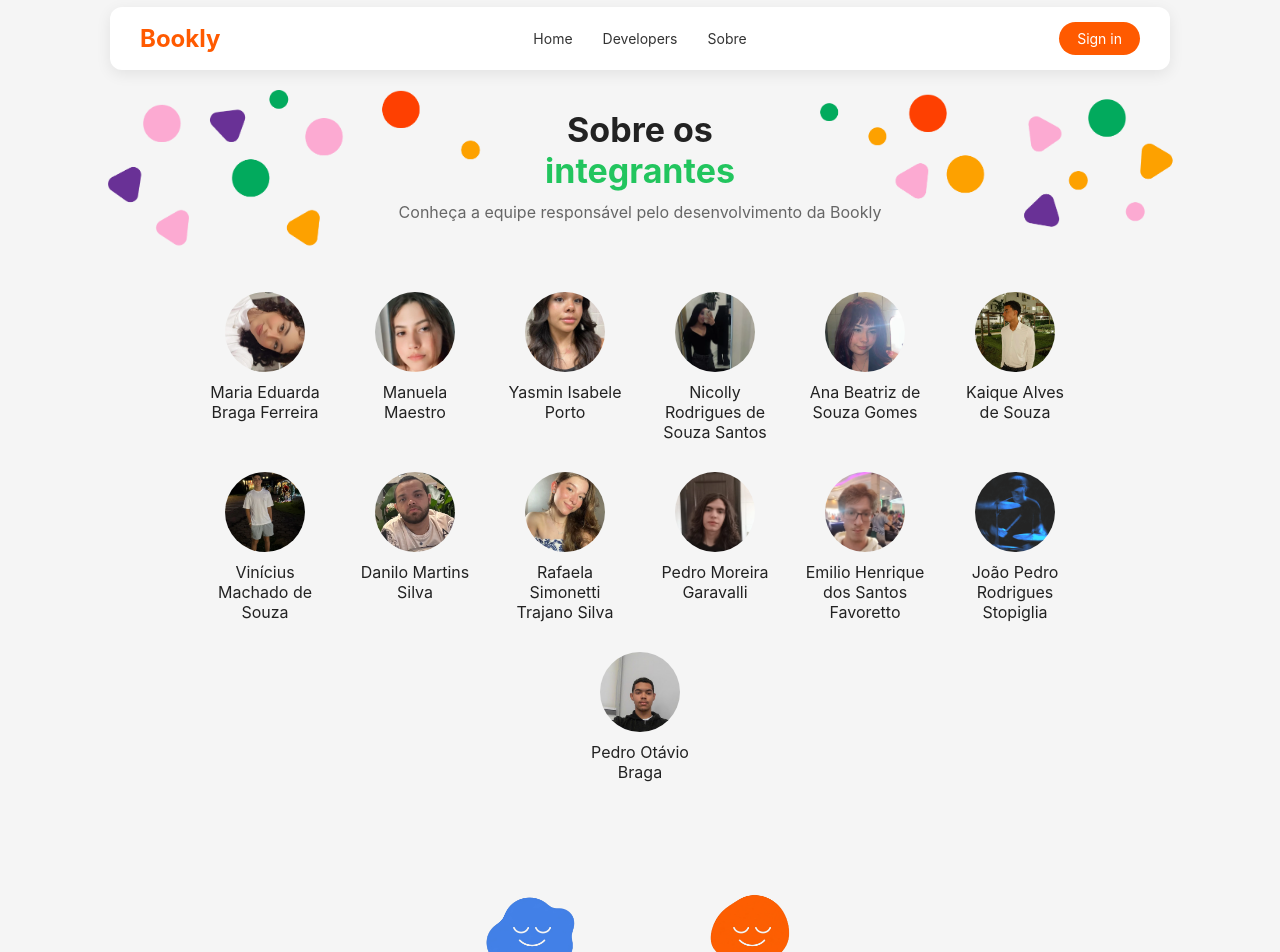
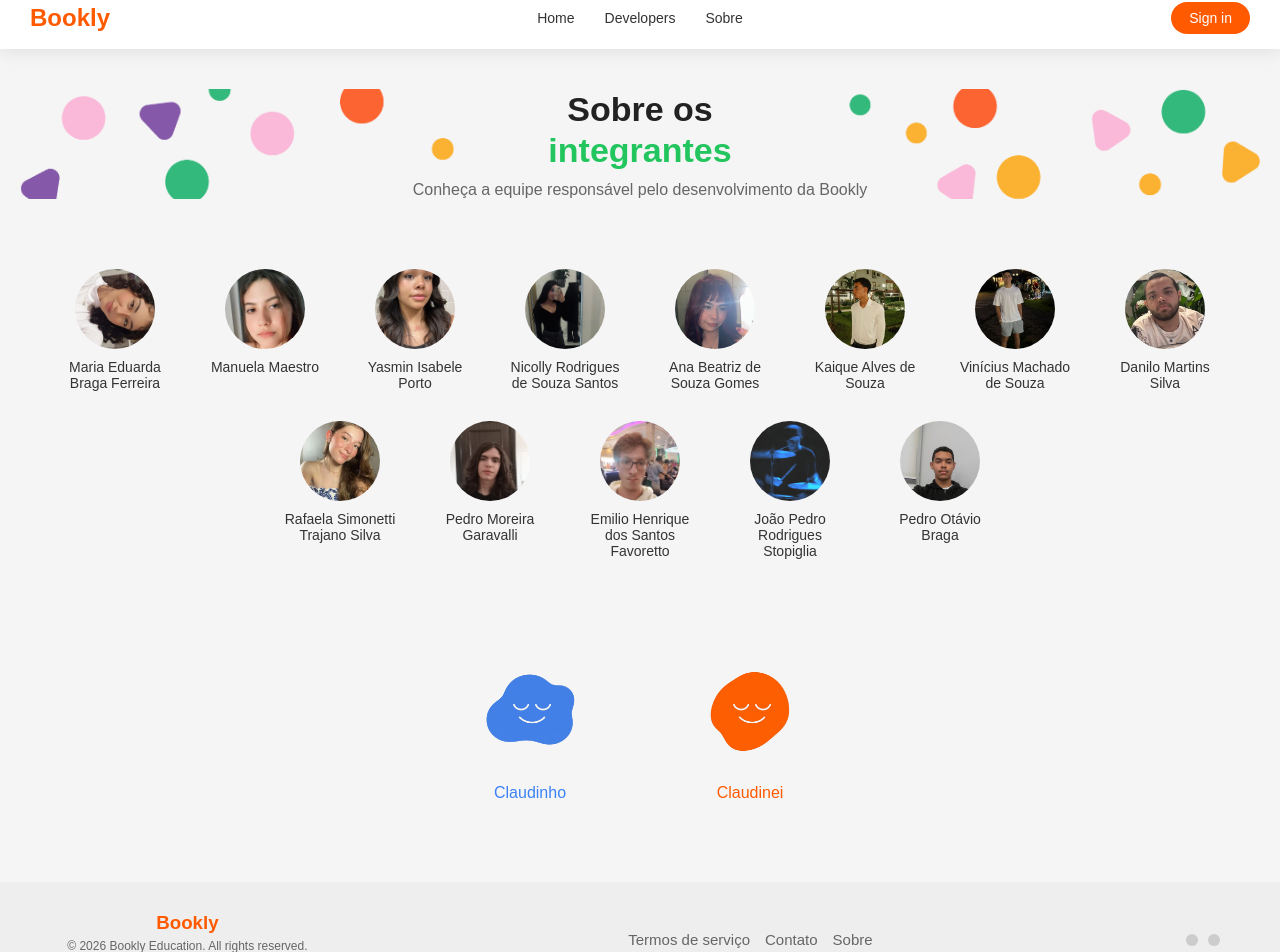
Before and after one commit to Supremeduck3/Atividade_Integradora_FrontEnd, a React (Vite) app: page / in a window 1280 px wide. Shown: the part 13-965 px from the top of the page. Built offline with nearby package versions, Linux system fonts and the light colour scheme.

Commit message:
feat: altera a proproção de tela

```diff
--- a/src/main.jsx
+++ b/src/main.jsx
@@ -6,6 +6,5 @@ import Home from '../src/pages/Home.jsx'
 createRoot(document.getElementById('root')).render(
     <StrictMode>
         <App />
-        <Home/>
     </StrictMode>,
 );
--- a/src/style/App.css
+++ b/src/style/App.css
@@ -1,13 +1,26 @@
+* {
+    margin: 0;
+    padding: 0;
+    box-sizing: border-box;
+}
+
+html,
+body {
+    width: 100%;
+    min-height: 100vh;
+}
+
 body {
     background-color: #f5f5f5;
     background-repeat: no-repeat;
     background-position: top center;
-    background-size: contain;
+    background-size: cover;
+    font-family: Arial, Helvetica, sans-serif;
 }
 
 .container {
-    max-width: 1100px;
-    margin: 0 auto;
+    width: 100%;
+    min-height: 100vh;
     text-align: center;
 }
 
@@ -18,10 +31,11 @@ body {
 
     background: white;
     padding: 15px 30px;
-    border-radius: 12px;
-    margin: 20px;
 
-    box-shadow: 0 4px 15px rgba(0,0,0,0.08);
+    width: 100%;
+    margin: 0;
+
+    box-shadow: 0 4px 15px rgba(0, 0, 0, 0.08);
 }
 
 .logo {
@@ -40,6 +54,7 @@ body {
 .header nav a {
     color: #333;
     font-size: 14px;
+    text-decoration: none;
 }
 
 .signin-btn {
@@ -50,6 +65,7 @@ body {
     border-radius: 999px;
     font-size: 14px;
     transition: 0.3s;
+    text-decoration: none;
 }
 
 .signin-btn:hover {
@@ -59,29 +75,52 @@ body {
 .title-section {
     margin: 40px 0;
     position: relative;
+    width: 100%;
+    overflow: hidden;
 }
 
 .title-section h2 {
     font-size: 34px;
     font-weight: bold;
     line-height: 1.2;
+
+    position: relative;
+    z-index: 1;
 }
 
 .title-section p {
     color: #666;
     margin-top: 10px;
+
+    position: relative;
+    z-index: 1;
 }
 
 .title-section img {
     position: absolute;
-    top: -50px;
-    left: 0;
-    width: 100%;
+    top: -10px;
+    left: 50%;
+    transform: translateX(-50%);
+
+    width: 11000px;
+    max-width: 100%;
+
+    opacity: 0.8;
     pointer-events: none;
+
+    z-index: 0;
 }
 
 .verde {
     color: #22c55e;
+}
+
+.azul {
+    color: #3b82f6;
+}
+
+.laranja {
+    color: #ff5a00;
 }
 
 .grid {
@@ -89,13 +128,22 @@ body {
     flex-wrap: wrap;
     justify-content: center;
     gap: 30px;
-    max-width: 900px;
+
+    width: 100%;
     margin: 70px auto 0;
+
+    position: relative;
+    z-index: 2;
 }
 
 .card {
     width: 120px;
     text-align: center;
+}
+
+.card p {
+    font-size: 14px;
+    color: #333;
 }
 
 .avatar {
@@ -111,6 +159,7 @@ body {
     display: flex;
     justify-content: center;
     gap: 100px;
+    flex-wrap: wrap;
 }
 
 .mascote img {
@@ -118,30 +167,25 @@ body {
     margin: 0 auto;
 }
 
-.azul {
-    color: #3b82f6;
-}
-
-.laranja {
-    color: #ff5a00;
-}
-
 .footer {
     background-color: #eee;
     padding: 30px 20px;
     margin-top: 60px;
+
+    display: flex;
+    justify-content: center;
     align-items: center;
-    display: flex;
 }
 
 .footer-content {
-    max-width: 1100px;
-    margin: 0 auto;
+    width: 100%;
+    padding: 0 40px;
+
     display: flex;
-    flex-direction: column;
+    justify-content: space-between;
     align-items: center;
-    gap: 20vh;
-    flex-direction: row;
+    flex-wrap: wrap;
+    gap: 20px;
 }
 
 .footer-left h3 {
@@ -157,19 +201,18 @@ body {
 .footer-center {
     display: flex;
     gap: 15px;
-    display: flex;
     align-items: center;
 }
 
 .footer-center a {
     font-size: 15px;
     color: #666;
+    text-decoration: none;
 }
 
 .footer-right {
     display: flex;
     gap: 10px;
-
 }
 
 .dot {
@@ -178,36 +221,28 @@ body {
     background: #ccc;
     border-radius: 50%;
 }
-.title-section img {
-    position: absolute;
-    top: -20px;
-    left: 0;
-    width: 100%;
-    pointer-events: none;
-    display: flex;
-}
 
 .login-page {
-
     min-height: 100vh;
     background-color: #f5f5f5;
+
     display: flex;
     justify-content: center;
     align-items: center;
-
 }
 
 .login-card {
     width: 380px;
-    background-color: #f5f5f5;
+    background-color: white;
     padding: 40px;
     border-radius: 25px;
-    box-shadow: 0 8px 25px redgba(0,0,0,0.10);
+
+    box-shadow: 0 8px 25px rgba(0, 0, 0, 0.10);
+
     text-align: center;
-
 }
 
-.login-card h1{
+.login-card h1 {
     color: #ff5a00;
     font-size: 42px;
     margin-bottom: 10px;
@@ -233,26 +268,31 @@ body {
 .login-inputs input {
     padding: 14px;
     width: 100%;
+
     border-radius: 12px;
     border: 1px solid #ddd;
+
     font-size: 15px;
     outline: none;
-    box-sizing: border-box ;
 }
 
 .login-inputs button {
     width: 100%;
     background-color: #ff5a00;
     color: #fff;
+
     border: none;
     padding: 14px;
+
     border-radius: 999px;
     font-size: 16px;
     font-weight: bold;
+
     cursor: pointer;
     transition: 0.3s;
 }
-.login-card button:hover {
+
+.login-inputs button:hover {
     background-color: #e14e00;
 }
 
@@ -263,8 +303,38 @@ body {
     font-size: 14px;
 }
 
-.container {
-    max-width: 1100px;
-    margin: 0 auto;
-    text-align: center;
+@media (max-width: 768px) {
+
+    .header {
+        grid-template-columns: 1fr;
+        gap: 20px;
+        text-align: center;
+    }
+
+    .logo,
+    .signin-btn {
+        justify-self: center;
+    }
+
+    .header nav {
+        flex-wrap: wrap;
+        gap: 15px;
+    }
+
+    .title-section h2 {
+        font-size: 26px;
+    }
+
+    .title-section img {
+        width: 180px;
+    }
+
+    .footer-content {
+        flex-direction: column;
+        text-align: center;
+    }
+
+    .mascotes {
+        gap: 40px;
+    }
 }
```
Also changed, not shown: 1 other file (tests, documents, lock files or other folders).
